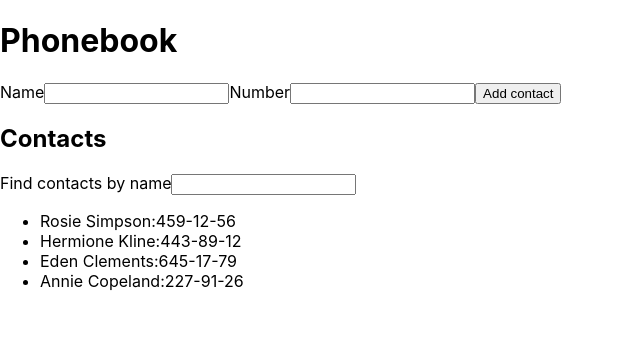
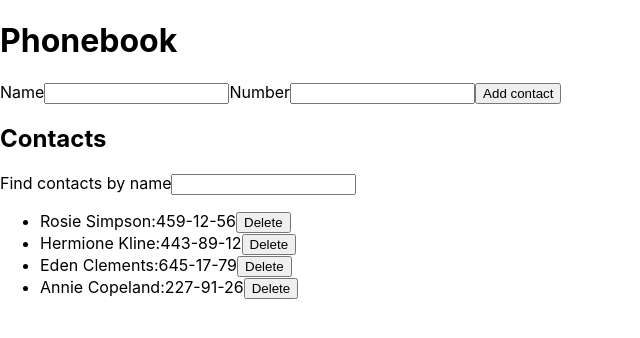
Before and after one commit to LesiaBelinska/goit-react-hw-02-phonebook, a React (Create React App) app: page / in a window 1280 px wide. Shown: the top 338 px of the page, without its empty margins (0-640 px from the left). Built offline with nearby package versions, Linux system fonts and the light colour scheme.

Commit message:
step 6 - done

```diff
--- a/src/components/App.jsx
+++ b/src/components/App.jsx
@@ -30,14 +30,20 @@ class App extends Component {
   };
 
   changeFilter = (event) => {
-    this.setState({filter: event.currentTarget.value})
-  }
+    this.setState({ filter: event.currentTarget.value })
+  };
 
   getFilteredContacts = () => {
     const normalizedFilter = this.state.filter.toLocaleLowerCase();
     return this.state.contacts.filter(contact =>
       contact.name.toLocaleLowerCase().includes(normalizedFilter),
     )
+  };
+
+  deleteContact = contactId =>{
+  this.setState(prevState => ({
+    contacts: prevState.contacts.filter(contact => contact.id !== contactId),
+  }))
   }
 
   render() {
@@ -50,7 +56,7 @@ class App extends Component {
         onChange={this.changeFilter}
         />
         <ContactList
-          contacts={this.getFilteredContacts()} />
+          contacts={this.getFilteredContacts()} onDeleteContact={this.deleteContact} />
       </div>
     )
   }
--- a/src/components/ContactList/ContactList.jsx
+++ b/src/components/ContactList/ContactList.jsx
@@ -1,9 +1,10 @@
 
-const ContactList = ({contacts}) => {
+const ContactList = ({contacts, onDeleteContact}) => {
     return (
         <ul>
             {contacts.map(contact => (
-                <li key={contact.id}>{contact.name}:{contact.number}</li>
+                <li key={contact.id}>{contact.name}:{contact.number}
+                    <button onClick={()=>onDeleteContact(contact.id)}>Delete</button></li>
             ))}
         </ul>
     );
```
